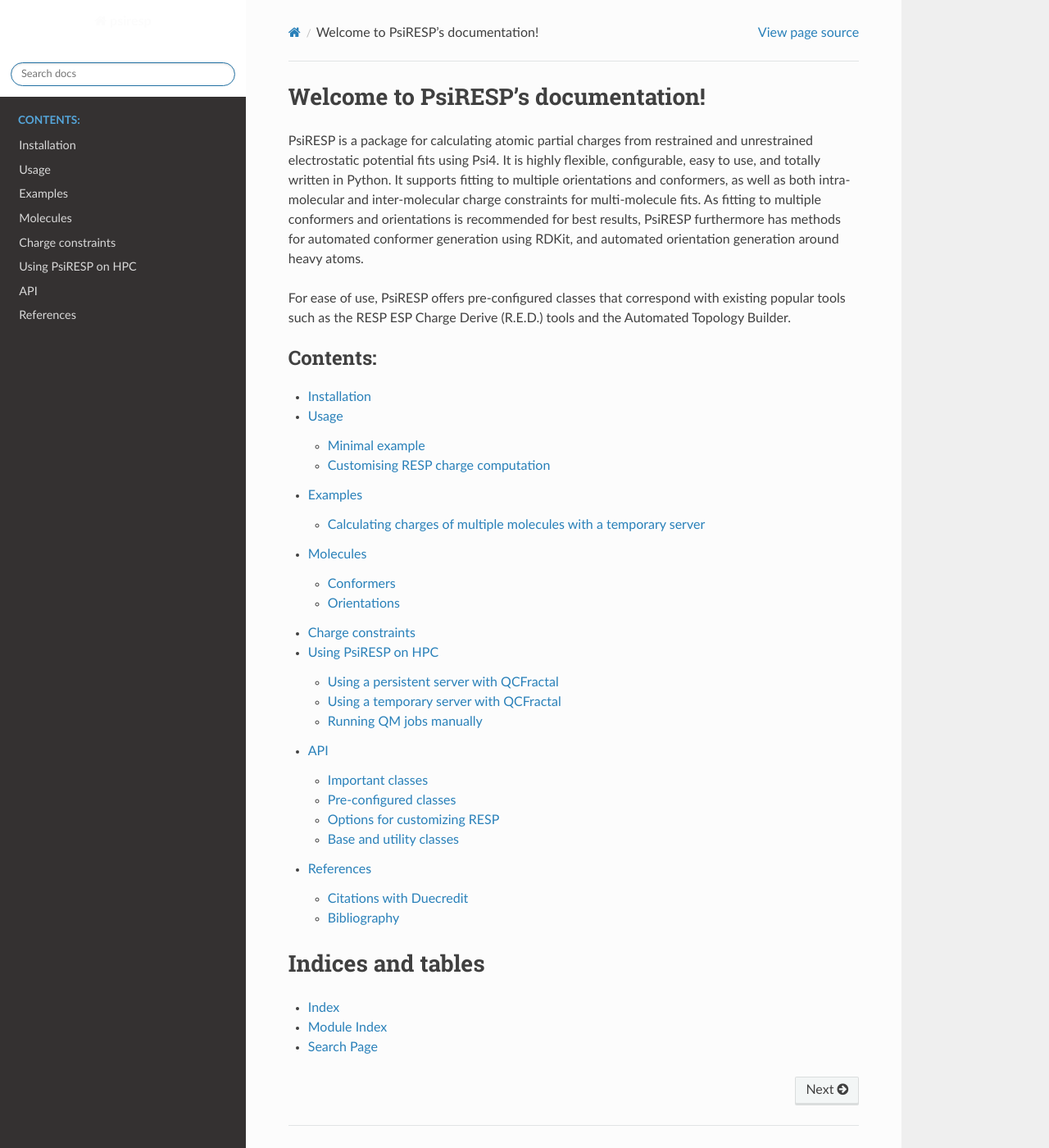
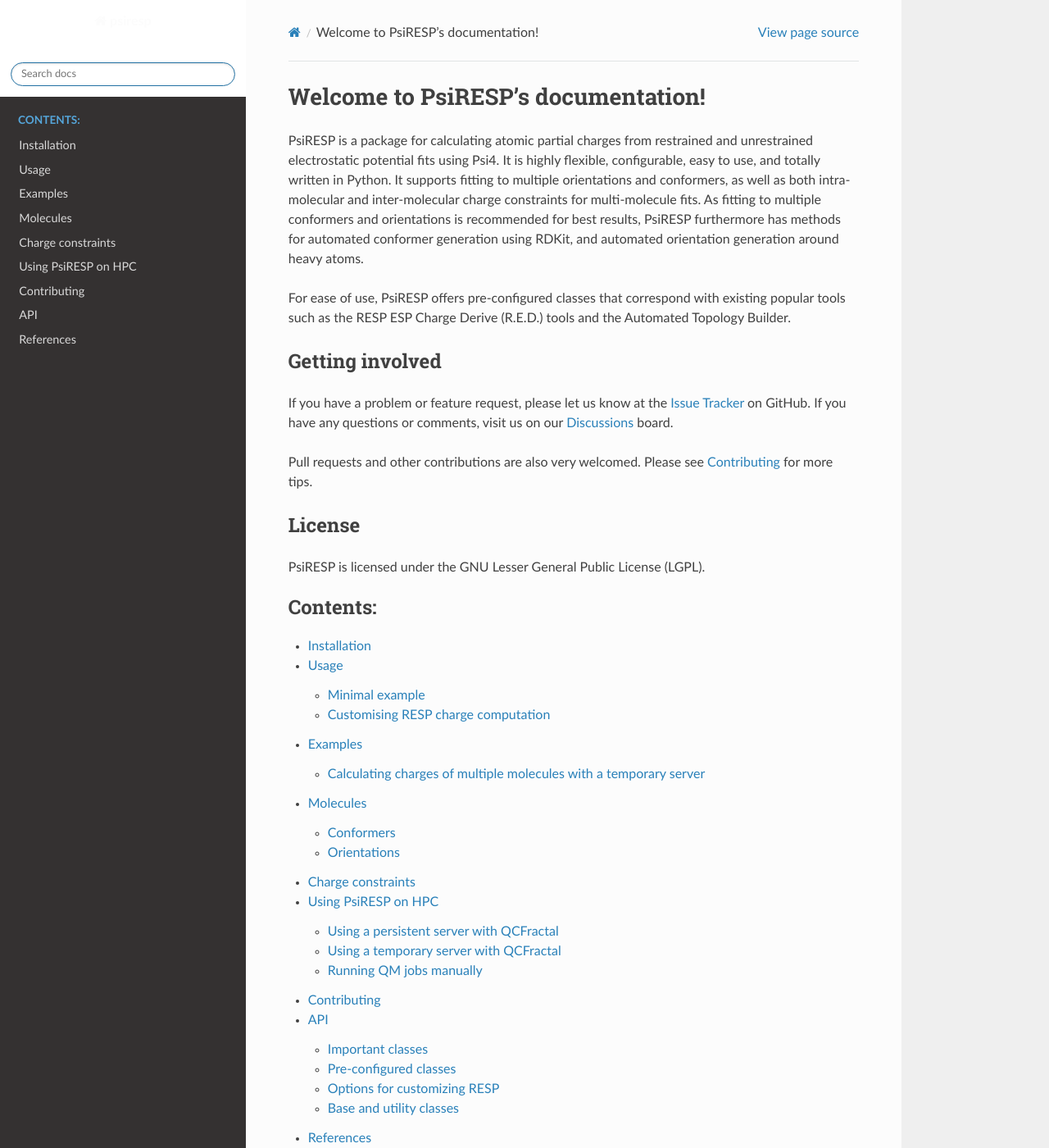
Before and after one commit to lilyminium/psiresp, a Sphinx documentation site: the page built from docs/source/index.rst, in a window 1280 px wide and 1400 px high. Shown: the whole window at 82% size. Built offline with Sphinx 7.4.7 and the Read the Docs theme 2.0.0, drawn with Linux system fonts in a browser that asks for light colours; pages that are not in the unit, such as notebooks, are missing from menus.

Commit message:
add dev docs

```diff
--- a/docs/source/conf.py
+++ b/docs/source/conf.py
@@ -58,7 +58,8 @@ extensions = [
     'IPython.sphinxext.ipython_console_highlighting',
     'IPython.sphinxext.ipython_directive',
     'sphinxcontrib.autodoc_pydantic',
-    'nbsphinx'
+    'nbsphinx',
+    'sphinx.ext.autosectionlabel'
 ]
 
 mathjax_path = 'https://cdnjs.cloudflare.com/ajax/libs/mathjax/2.7.0/MathJax.js?config=TeX-AMS-MML_HTMLorMML'
--- a/docs/source/index.rst
+++ b/docs/source/index.rst
@@ -21,6 +21,25 @@ existing popular tools such as the RESP ESP Charge Derive (R.E.D.) tools
 and the Automated Topology Builder.
 
 
+----------------
+Getting involved
+----------------
+
+If you have a problem or feature request, please let us know
+at the `Issue Tracker`_ on GitHub. If you have any questions or comments,
+visit us on our `Discussions`_ board.
+
+Pull requests and other contributions are also very welcomed. Please see
+:ref:`Contributing` for more tips.
+
+
+-------
+License
+-------
+
+PsiRESP is licensed under the GNU Lesser General Public License (LGPL).
+
+
 .. toctree::
    :maxdepth: 2
    :caption: Contents:
@@ -31,6 +50,7 @@ and the Automated Topology Builder.
    molecule
    charge_constraints
    hpc
+   contributing
    api
    references
 
@@ -43,3 +63,7 @@ Indices and tables
 * :ref:`genindex`
 * :ref:`modindex`
 * :ref:`search`
+
+
+.. _`Issue Tracker`: https://github.com/lilyminium/psiresp/issues
+.. _Discussions: https://github.com/lilyminium/psiresp/discussions
--- a/docs/source/installation.rst
+++ b/docs/source/installation.rst
@@ -15,7 +15,7 @@ If you need the latest development environment, build from source::
   conda env create -f devtools/conda-envs/environment.yaml
   conda activate psiresp
   # build the package
-  python setup.py install
+  python setup.py develop  # or python setup.py install if not creating a development environment
 
 
 To run tests::
```
Also changed, not shown: README.md (+0 -3 lines), docs/source/contributing.rst (added, +30 -0 lines).
